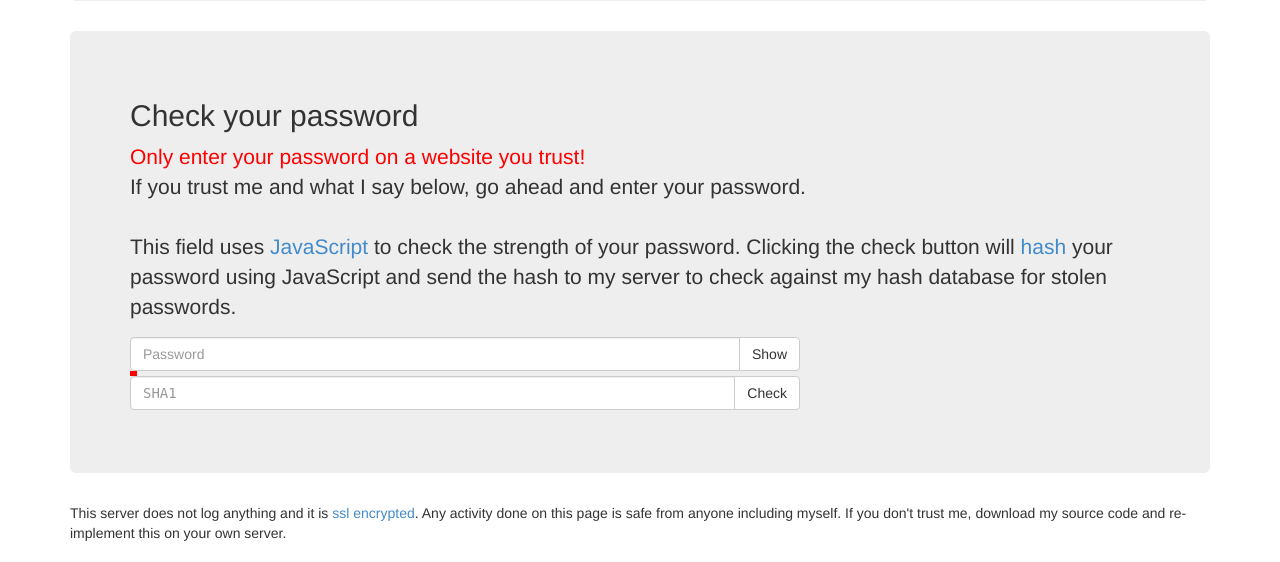
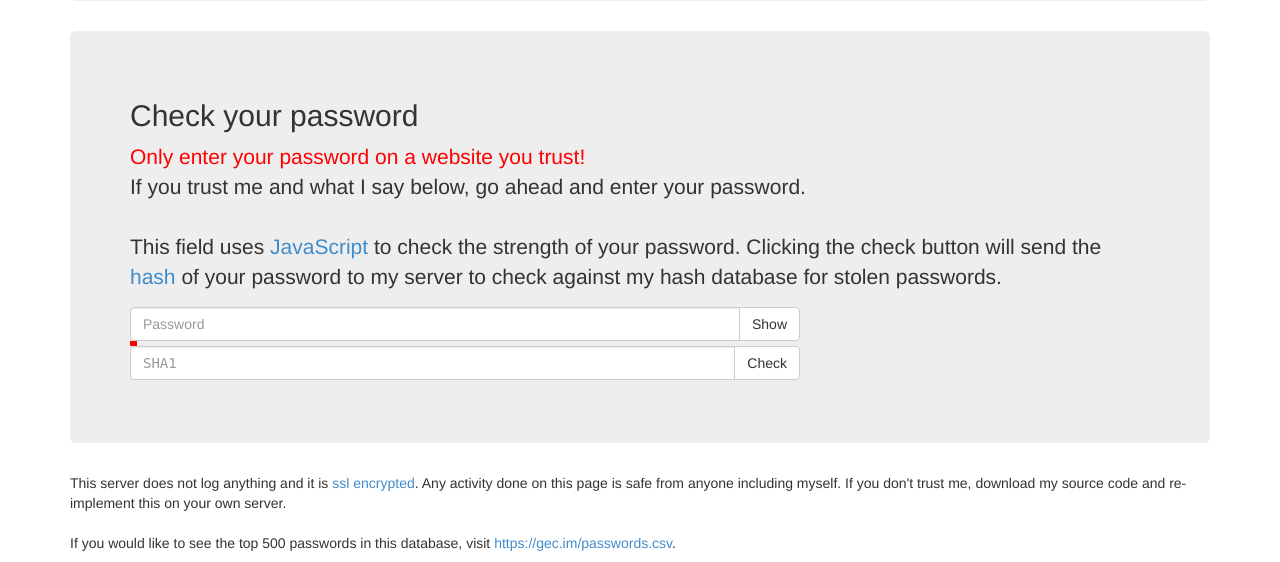
Before and after one commit to GRMrGecko/PasswordCheck, a PHP site: page /?email=1 in a window 1280 px wide. Shown: the part 432-994 px from the top of the page. Run offline with PHP 8.4, Linux system fonts and the light colour scheme; data that the repository does not hold is empty; some libraries are stand-ins or nearby versions.

Commit message:
Corrected statement as I originally wanted to design it to where the password is hashed when clicking check, but now it hashes as you type.

```diff
--- a/code/index.php
+++ b/code/index.php
@@ -74,7 +74,7 @@
 		<h2>Check your password</h2>
 		<p>
 			<span style="color: #ff0000">Only enter your password on a website you trust!</span><br />If you trust me and what I say below, go ahead and enter your password.<br /><br />
-			This field uses <a href="https://en.wikipedia.org/wiki/JavaScript" target="_blank">JavaScript</a> to check the strength of your password. Clicking the check button will <a href="https://en.wikipedia.org/wiki/Hash_function" target="_blank">hash</a> your password using JavaScript and send the hash to my server to check against my hash database for stolen passwords.
+			This field uses <a href="https://en.wikipedia.org/wiki/JavaScript" target="_blank">JavaScript</a> to check the strength of your password. Clicking the check button will send the <a href="https://en.wikipedia.org/wiki/Hash_function" target="_blank">hash</a> of your password to my server to check against my hash database for stolen passwords.
 		</p>
 		<p>
 			<style>
```
